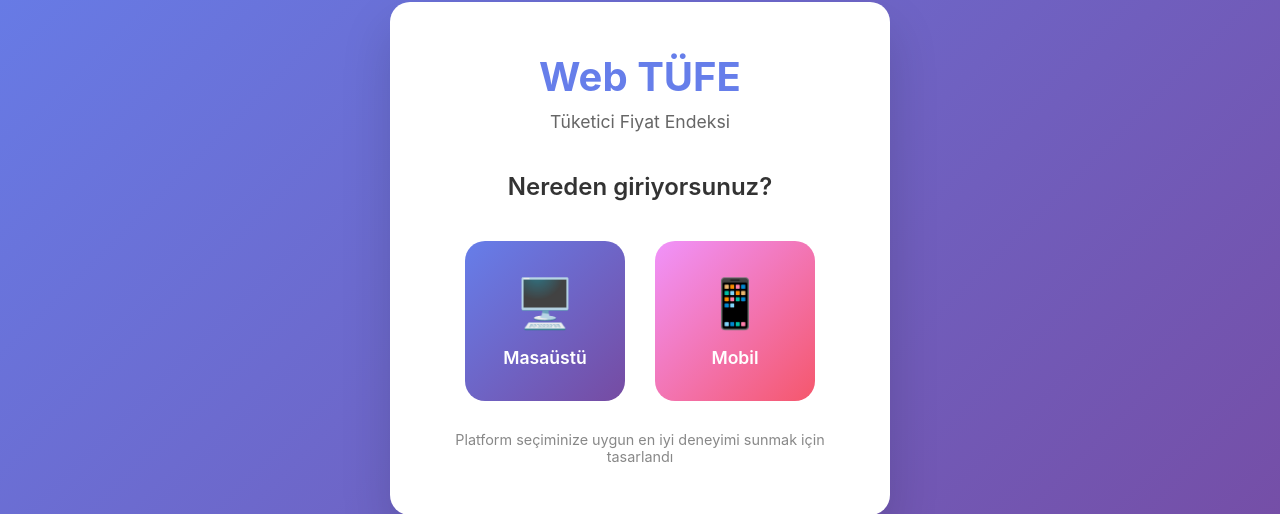
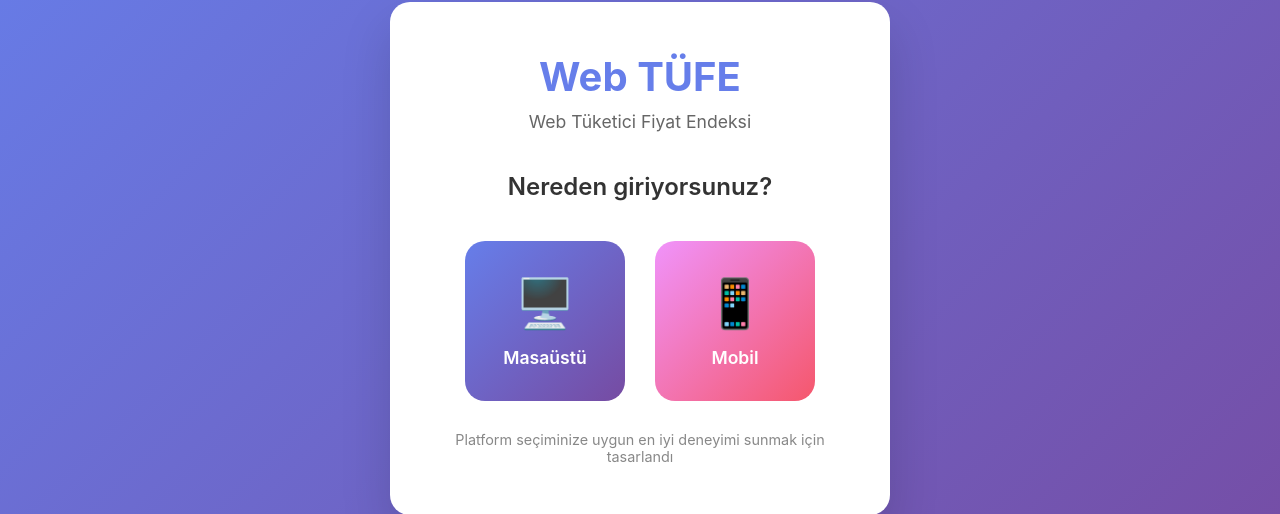
Before and after one commit to kaboya19/web-tufe-flask, a Flask app: page / in a window 1280 px wide. Shown: the part 142-656 px from the top of the page. Run offline with Flask 3, Linux system fonts and the light colour scheme.

Commit message:
Update redirect.html

```diff
--- a/templates/redirect.html
+++ b/templates/redirect.html
@@ -155,7 +155,7 @@
 <body>
     <div class="container">
         <div class="logo">Web TÜFE</div>
-        <div class="subtitle">Tüketici Fiyat Endeksi</div>
+        <div class="subtitle">Web Tüketici Fiyat Endeksi</div>
 
         <div class="question">Nereden giriyorsunuz?</div>
 
```
